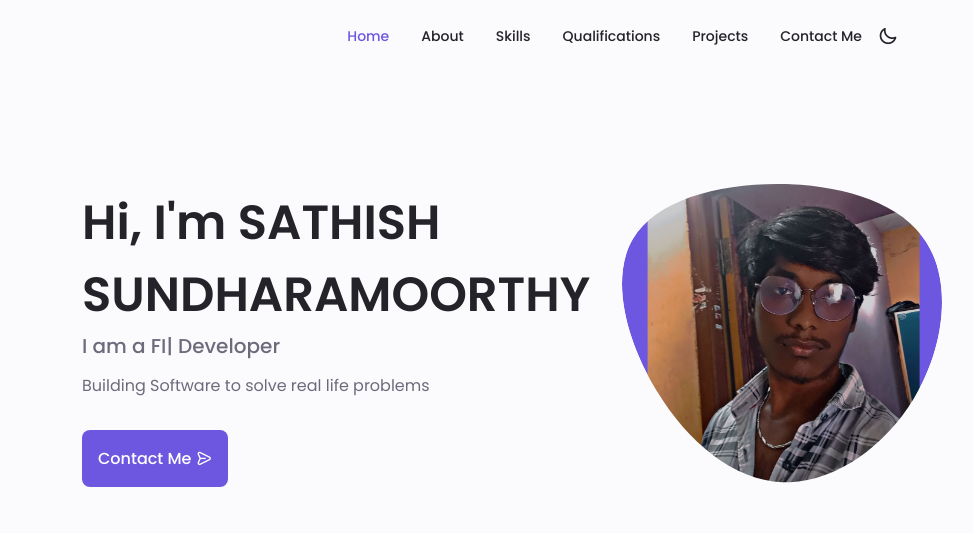
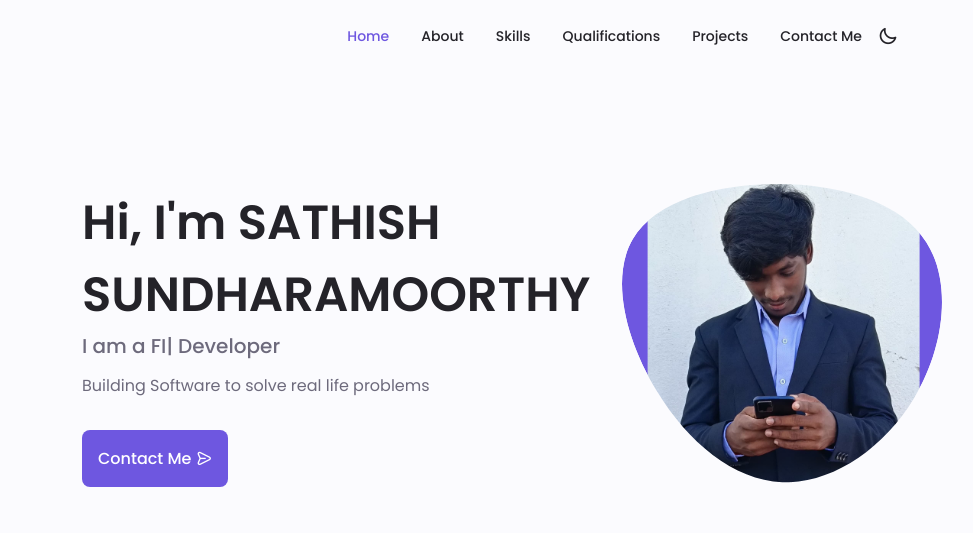
Before and after one commit to Sathish2434/Portfolio, a plain HTML site: page index.html in a window 1280 px wide. Shown: the top 533 px of the page, 226-1199 px from the left. Drawn offline with nearby package versions, Linux system fonts and the light colour scheme.

Commit message:
Update the Image

```diff
--- a/index.html
+++ b/index.html
@@ -135,7 +135,7 @@
                     165.547 130.807 187.559 100.226 186.353C69.6454 185.297 41.0228 161.023 21.7403
                     129.362C2.45775 97.8511 -7.48481 59.1033 6.67581 34.5279C20.9871 10.1032 59.7028
                     -0.149132 97.9666 0.00163737C136.23 0.303176 174.193 10.857 190.312 36.4879Z" />
-                <image class="home_blob-img" x="16" y="-70" href="./assets/img/ss.jpg" />
+                <image class="home_blob-img" x="16" y="-70" href="./assets/img/FrontPhote.jpg" />
               </g>
             </svg>
           </div>
```
